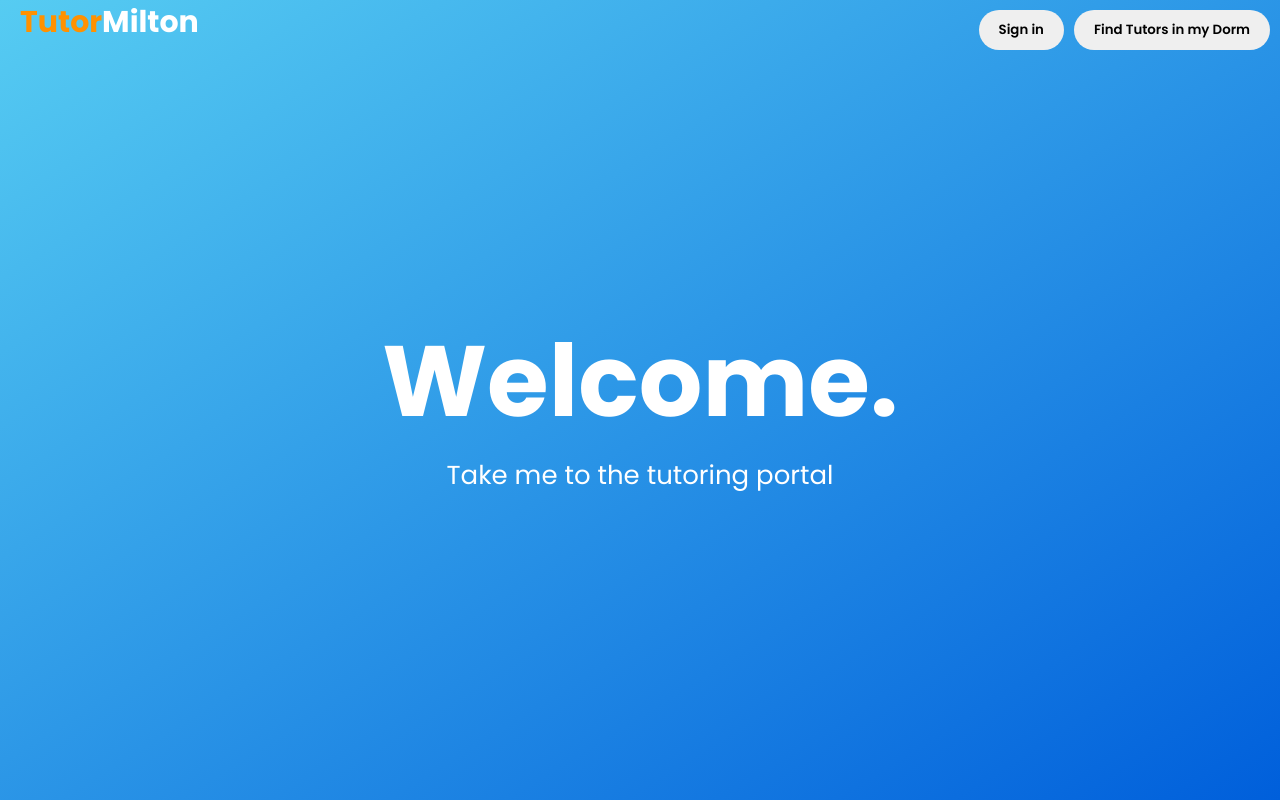
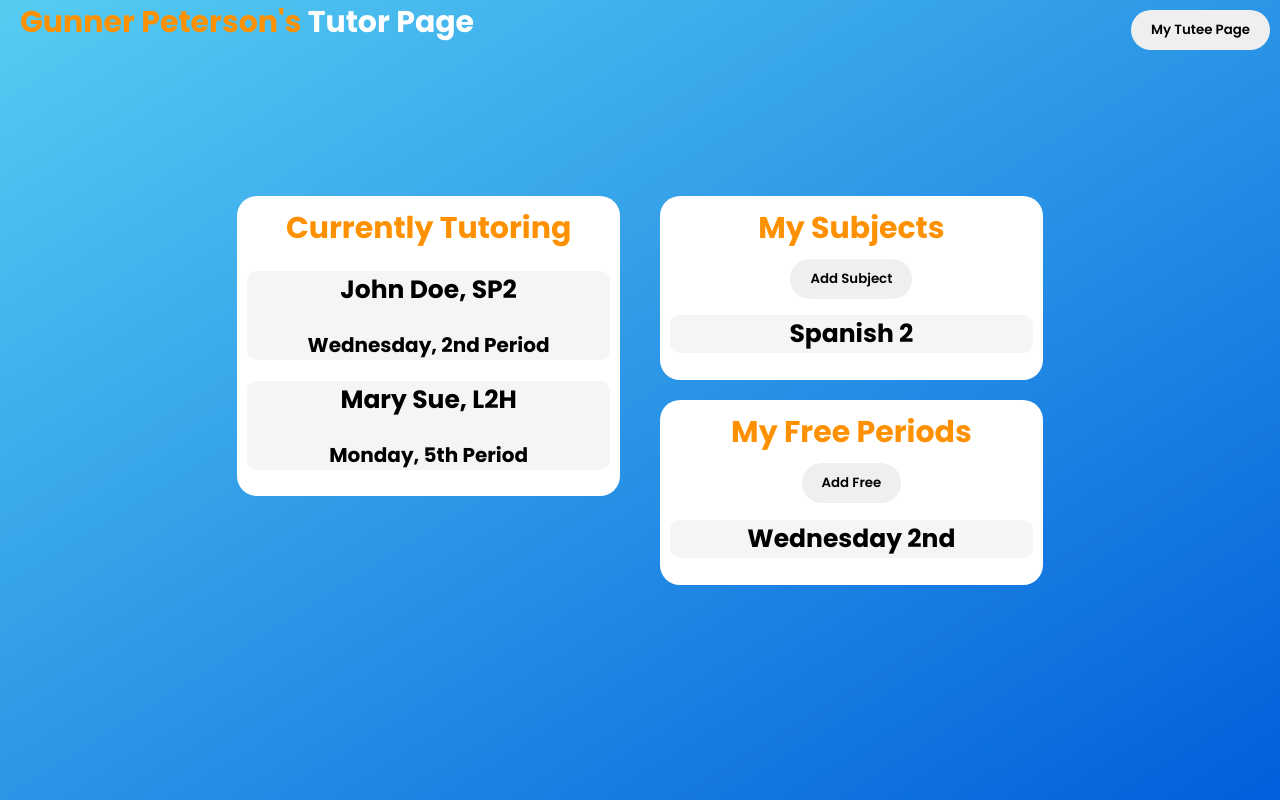
Before and after one commit to nshark/TutorMilton, a React (Create React App) app in the folder frontend/tutor-milton/: page / in a window 1280 px wide. Built offline with nearby package versions, Linux system fonts and the light colour scheme.

Commit message:
Most of the CSS

```diff
--- a/frontend/tutor-milton/src/App.js
+++ b/frontend/tutor-milton/src/App.js
@@ -1,13 +1,15 @@
 import logo from './logo.svg';
 import './App.css';
 import LandingPage from './components/LandingPage';
+import TutorProf from './components/TutorProf'
 
 function App() {
   return (
     <div className="App">
-      <LandingPage />
+      <TutorProf />
     </div>
   );
 }
 
+
 export default App;
--- /dev/null
+++ b/frontend/tutor-milton/src/components/Frees.js
@@ -0,0 +1,30 @@
+import PropTypes from 'prop-types';
+import './profcomps.css';
+
+const Frees = ({ free }) => {
+    return (
+        <div className="prof-container">
+        <header className="prof-comp">
+            <h1 className="top-bar-title">
+                <span className="top-bar-title-tutor">My Free Periods</span>
+                <button className="nav-element nav-button">Add Free</button>
+
+            </h1>
+            <div className="inner-container">
+                <h1 className="top-text">{free}</h1>
+            </div>
+        </header>
+        </div>
+    )
+}
+
+Frees.defaultProps = {
+    free: "Wednesday 2nd",
+}
+
+Frees.propTypes = {
+    username: PropTypes.string,
+    loggedIn: PropTypes.bool,
+}
+
+export default Frees
--- /dev/null
+++ b/frontend/tutor-milton/src/components/Subjects.js
@@ -0,0 +1,32 @@
+import PropTypes from 'prop-types';
+import './profcomps.css';
+
+const Subjects = ({ subject }) => {
+    return (
+        <div className="prof-container">
+        <header className="prof-comp">
+            <h1 className="top-bar-title">
+                <span className="top-bar-title-tutor">My Subjects</span>
+                <button className="nav-element nav-button">Add Subject</button>
+            </h1>
+            <div className="inner-container">
+
+            <h1 className="top-text">{subject}</h1>
+
+            </div>
+
+        </header>
+    </div>
+    )
+}
+
+Subjects.defaultProps = {
+    subject: "Spanish 2",
+}
+
+Subjects.propTypes = {
+    username: PropTypes.string,
+    loggedIn: PropTypes.bool,
+}
+
+export default Subjects
--- /dev/null
+++ b/frontend/tutor-milton/src/components/TutorHeader.js
@@ -0,0 +1,28 @@
+import PropTypes from 'prop-types';
+import './Header.css';
+
+const TutorHeader = ({ username }) => {
+    return (
+        <header className="App-header">
+            <h1 className="top-bar-title">
+                <span className="top-bar-title-tutor">{username}'s </span>
+                <span className="top-bar-title-milton">Tutor Page</span>
+            </h1>
+            <div className="top-bar-nav">
+
+                <button className="nav-button">My Tutee Page</button>
+            </div>
+        </header>
+    )
+}
+
+TutorHeader.defaultProps = {
+    username: "Gunner Peterson"
+}
+
+TutorHeader.propTypes = {
+    username: PropTypes.string,
+    loggedIn: PropTypes.bool,
+}
+
+export default TutorHeader
--- /dev/null
+++ b/frontend/tutor-milton/src/components/TutorProf.js
@@ -0,0 +1,31 @@
+import React, { Component } from 'react';
+import TutorHeader from './TutorHeader';
+import Frees from './Frees'
+import Subjects from './Subjects'
+import Tutoring from './Tutoring'
+import './profcomps.css'
+
+export default class TutorProf extends Component {
+    render() {
+        return (
+
+            <div className="App-bg">
+                   <TutorHeader />
+
+                   <div class="row">
+
+                    <div class="column">
+                        <Tutoring />
+                    </div>
+
+                    <div class="column">
+                        <Subjects />
+                        <Frees />
+                    </div>
+
+                </div>
+            </div>
+
+        );
+    }
+}
--- /dev/null
+++ b/frontend/tutor-milton/src/components/Tutoring.js
@@ -0,0 +1,33 @@
+import PropTypes from 'prop-types';
+import './profcomps.css';
+
+const Tutoring = ({ tutee }) => {
+    return (
+        <div className="prof-container">
+        <header className="prof-comp">
+            <h1 className="top-bar-title">
+                <span className="top-bar-title-tutor">Currently Tutoring</span>
+            </h1>
+            <div className="inner-container">
+                <h2 className="top-text">{tutee}</h2>
+                <h2 className="bottom-text">Wednesday, 2nd Period</h2>
+            </div>
+            <div className="inner-container">
+                <h2 className="top-text">Mary Sue, L2H</h2>
+                <h2 className="bottom-text">Monday, 5th Period</h2>
+            </div>
+        </header>
+        </div>
+    )
+}
+
+Tutoring.defaultProps = {
+    tutee: "John Doe, SP2",
+}
+
+Tutoring.propTypes = {
+    username: PropTypes.string,
+    loggedIn: PropTypes.bool,
+}
+
+export default Tutoring
--- /dev/null
+++ b/frontend/tutor-milton/src/components/profcomps.css
@@ -0,0 +1,39 @@
+.prof-container{
+    padding-right: 20px;
+    padding-left:20px;
+    padding-bottom: 20px;
+}
+.prof-comp{
+    background: white;
+    border-radius: 20px;
+    padding: 10px;
+}
+.column {
+    float: left;
+    width: 50%;
+  }
+  /* Clear floats after the columns */
+.row:after {
+    content: "";
+    display: table;
+    clear: both;
+}
+  /* Responsive layout - makes the three columns stack on top of each other instead of next to each other on smaller screens (600px wide or less) */
+@media screen and (max-width: 600px) {
+    .column {
+      width: 100%;
+    }
+}
+
+.inner-container{
+    color: black;
+    background: #f5f5f5;
+    border-radius: 10px;
+}
+
+.top-text{
+  font-size: 25px;
+}
+.bottom-text{
+  font-size: 20px;
+}
```
Also changed, not shown: 1 other file (tests, documents, lock files or other folders).
